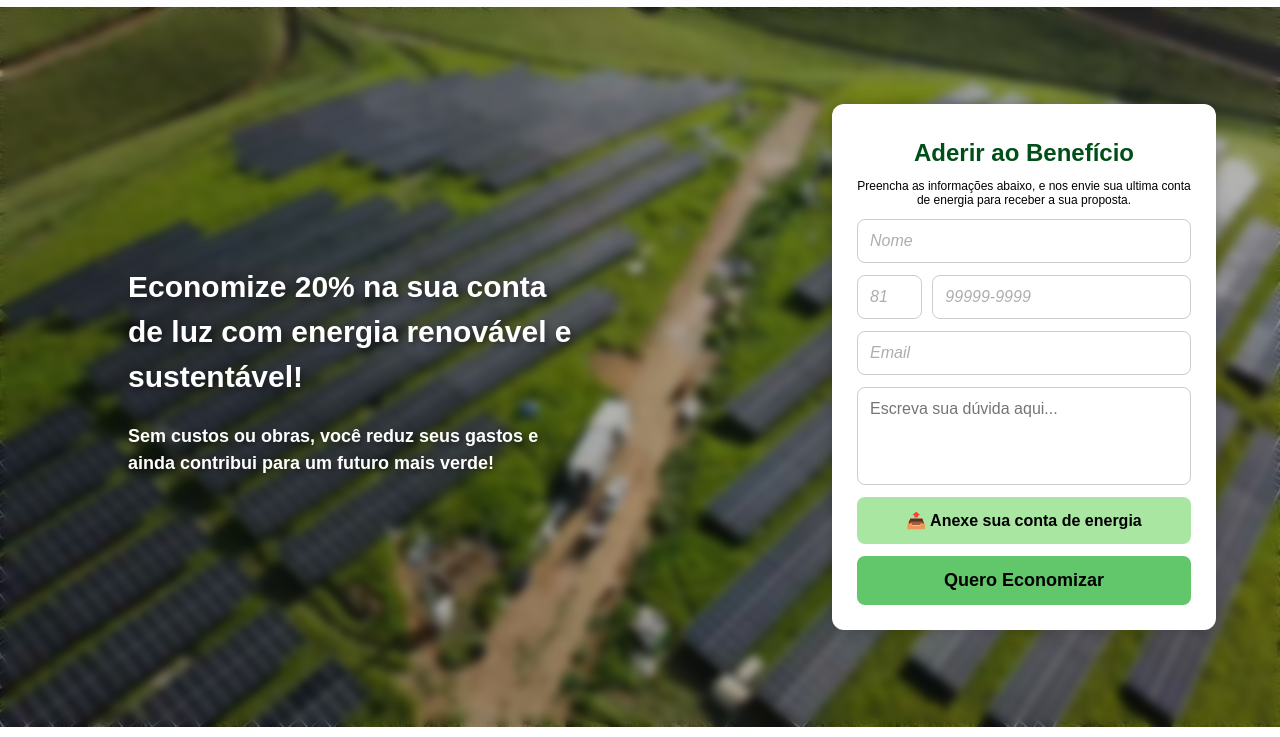
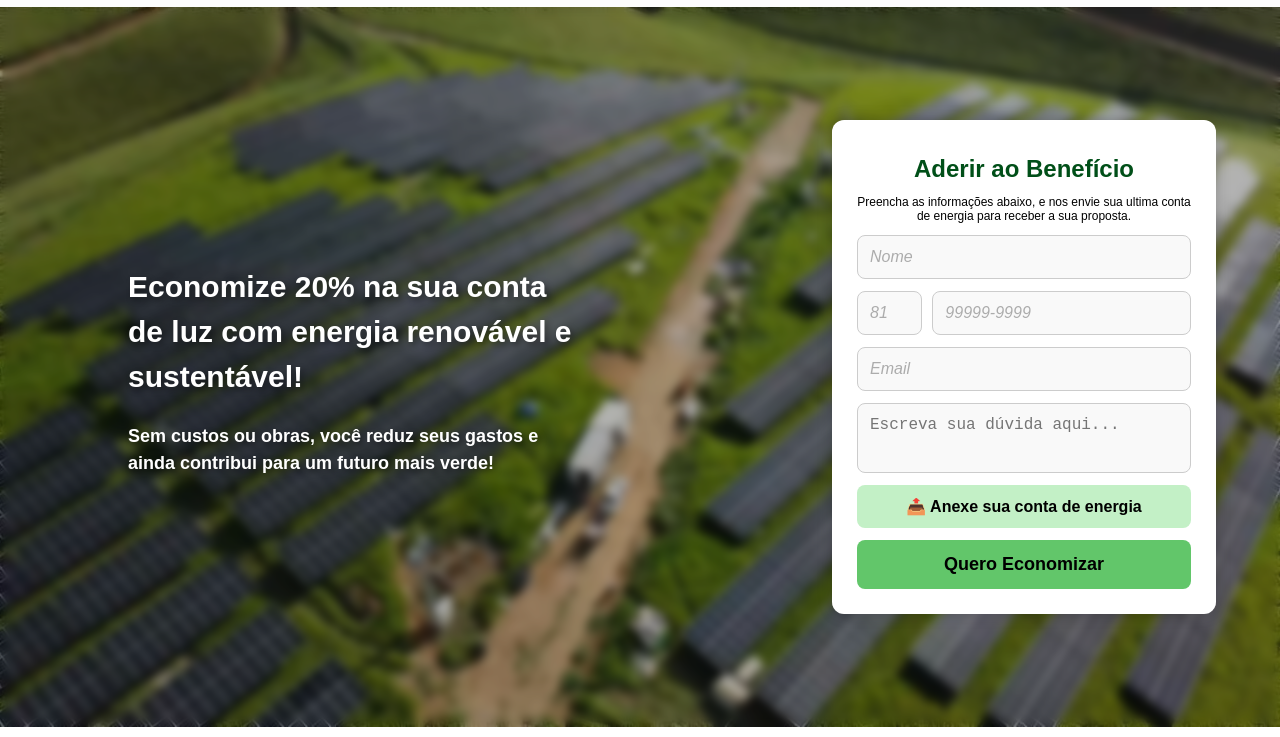
Before and after one commit to Stadeliaenergia/Stadeliaenergia.io, a website: page index.html in a window 1280 px wide. Shown: the part 63-800 px from the top of the page. Drawn offline with Linux system fonts and the light colour scheme.

Commit message:
Atualizando Funcionalidades

```diff
--- a/index.html
+++ b/index.html
@@ -3,8 +3,9 @@
 <head>
     <meta charset="UTF-8">
     <meta name="viewport" content="width=device-width, initial-scale=1.0">
-    <title>Energia Solar - Geração Compartilhada</title>
+    <title>Santa Adélia Energia</title>
     <link rel="stylesheet" href="styles.css">
+    <link rel="icon" type="image/png" href="/Imagens/solar-cell2.png">
 </head>
 <body>
     <header>
--- a/server.js
+++ b/server.js
@@ -42,7 +42,7 @@ app.post('/enviar-email', upload.single('fatura'), async (req, res) => {
         to: process.env.VERIFIED_RECEIVER, // Seu e-mail para receber as informações
         from: process.env.VERIFIED_SENDER, // O e-mail verificado no SendGrid
         subject: '📩 Novo Formulário Recebido',
-        text: `Nome: ${nome}\nDDD: ${ddd}\nTelefone: ${telefone}\nEmail: ${email}\n\n💬 Mensagem: ${mensagem} || "Nenhuma mensagem informada."}`,
+        text: `Nome: ${nome}\nDDD: ${ddd}\nTelefone: ${telefone}\nEmail: ${email}\n\n💬 Mensagem: ${mensagem || "Nenhuma mensagem informada."}`,
         attachments: req.file ? [{
             content: req.file.buffer.toString("base64"),
             filename: req.file.originalname,
--- a/styles.css
+++ b/styles.css
@@ -46,26 +46,6 @@ header img {
     font-size: 16px;
     font-weight: bold;
     margin-right:30px;
-}
-
-input, select, textarea{
-    font-size:16px;
-}
-
-textarea {
-    width: 100%;
-    padding: 12px;
-    font-size: 16px;
-    border: 1px solid #ccc;
-    border-radius: 8px;
-    resize: none;
-    font-family: 'Poppins', sans-serif;
-}
-
-textarea:focus {
-    border-color: #008837;
-    outline: none;
-    box-shadow: 0 0 5px rgba(0, 136, 55, 0.5);
 }
 
 #faturaContainer {
@@ -768,3 +748,65 @@ footer {
 ::-webkit-scrollbar-thumb:hover {
     background: linear-gradient(to bottom, #008837, #00a04a);
 }
+
+/* Ajusta os campos de input e textarea para manter um alinhamento uniforme */
+input, textarea {
+    width: 100%;
+    padding: 12px;
+    font-size: 16px;
+    border: 1px solid #ccc;
+    border-radius: 8px;
+    background-color: #f9f9f9;
+    transition: border 0.3s ease-in-out;
+}
+
+/* Ajusta a altura do campo de mensagem para manter consistência */
+textarea {
+    height: 70px; /* Ajuste conforme necessário */
+    resize: none;
+}
+
+/* Para garantir que o padding interno fique uniforme */
+.formulario-container {
+    display: flex;
+    flex-direction: column;
+    gap: 10px; /* Espaço entre os campos */
+}
+
+/* Melhorando o botão de anexar fatura */
+.file-upload {
+    display: flex;
+    align-items: center;
+    justify-content: center;
+    background-color: #c3f0c6;
+    color: #000;
+    padding: 12px;
+    border-radius: 8px;
+    cursor: pointer;
+    font-weight: bold;
+    transition: all 0.3s ease;
+}
+
+.file-upload:hover {
+    background-color: #008837;
+    color: white;
+}
+
+/* Ajustando os botões para ficarem bem alinhados */
+button {
+    width: 100%;
+    padding: 14px;
+    font-size: 18px;
+    font-weight: bold;
+    border: none;
+    border-radius: 8px;
+    cursor: pointer;
+    transition: background 0.3s ease-in-out;
+}
+
+/* Responsividade */
+@media (max-width: 768px) {
+    .formulario-container {
+        width: 90%;
+    }
+}
```
Also changed, not shown: Imagens/solar-cell2.png (added), Imagens/solar-panel.png (added).
